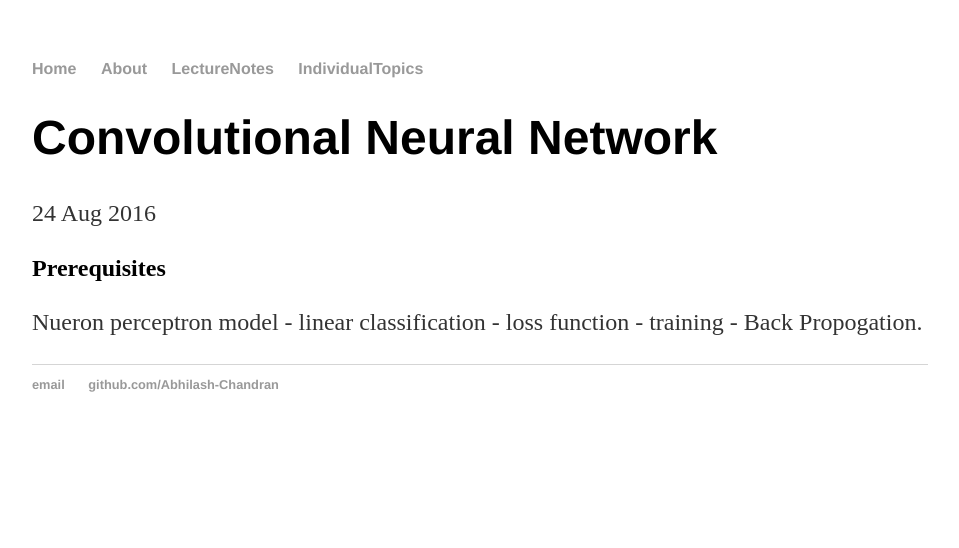
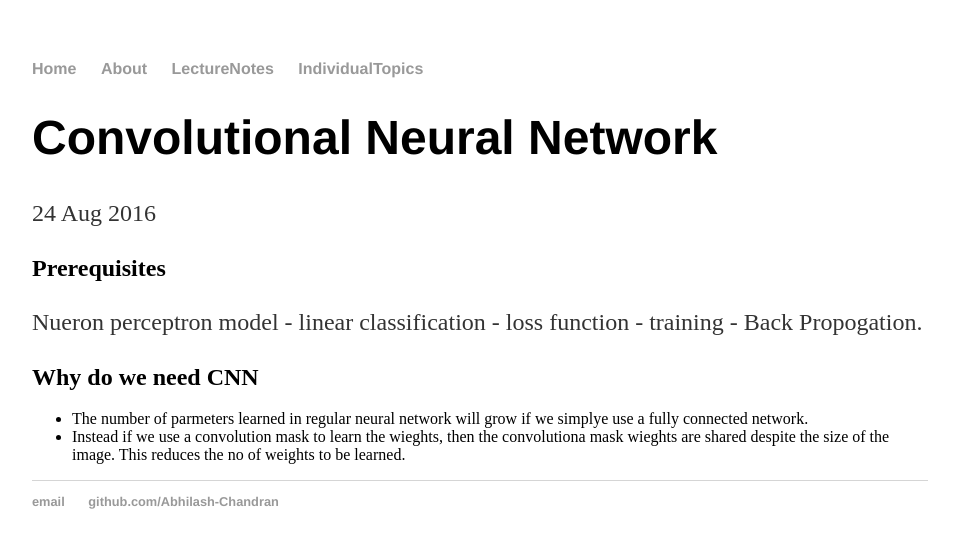
Before and after one commit to Abhilash-Chandran/Abhilash-Chandran.github.io, a Jekyll site: the page built from _posts/2016-08-24-Convolution-Neural-Networks.md, in a window 1280 px wide. Shown: the top 548 px of the page, without its empty margins (160-1119 px from the left). Built offline with Jekyll 4.4.1, drawn with Linux system fonts in a browser that asks for light colours.

Commit message:
Update 2016-08-24-Convolution-Neural-Networks.md

```diff
--- a/_posts/2016-08-24-Convolution-Neural-Networks.md
+++ b/_posts/2016-08-24-Convolution-Neural-Networks.md
@@ -7,3 +7,8 @@ date: 2016-08-24
 Prerequisites
 ------
 Nueron perceptron model - linear classification - loss function - training - Back Propogation.
+
+Why do we need CNN
+------
+* The number of parmeters learned in regular neural network will grow if we simplye use a fully connected network.
+* Instead if we use a convolution mask to learn the wieghts, then the convolutiona mask wieghts are shared despite the size of the image. This reduces the no of weights to be learned.
```
